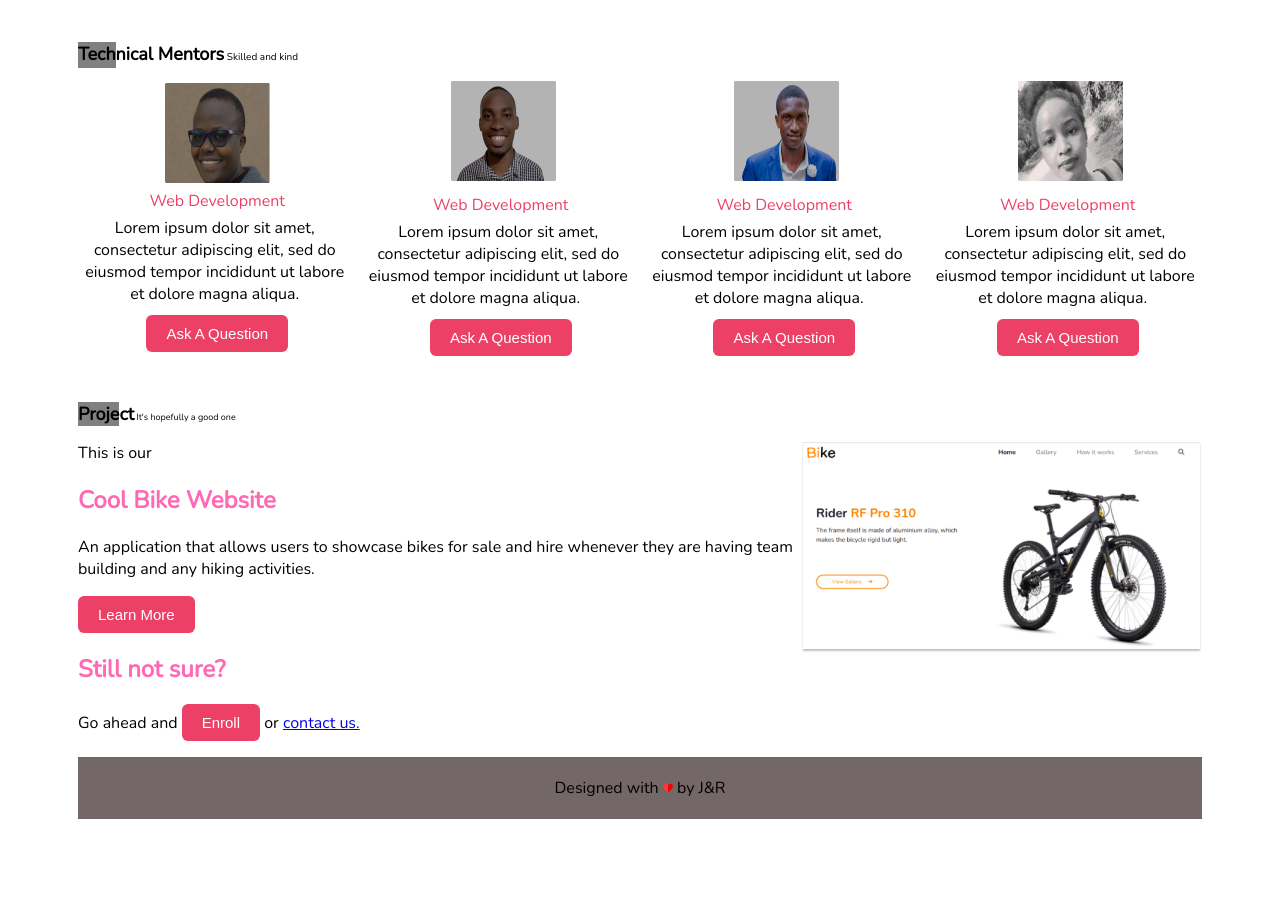
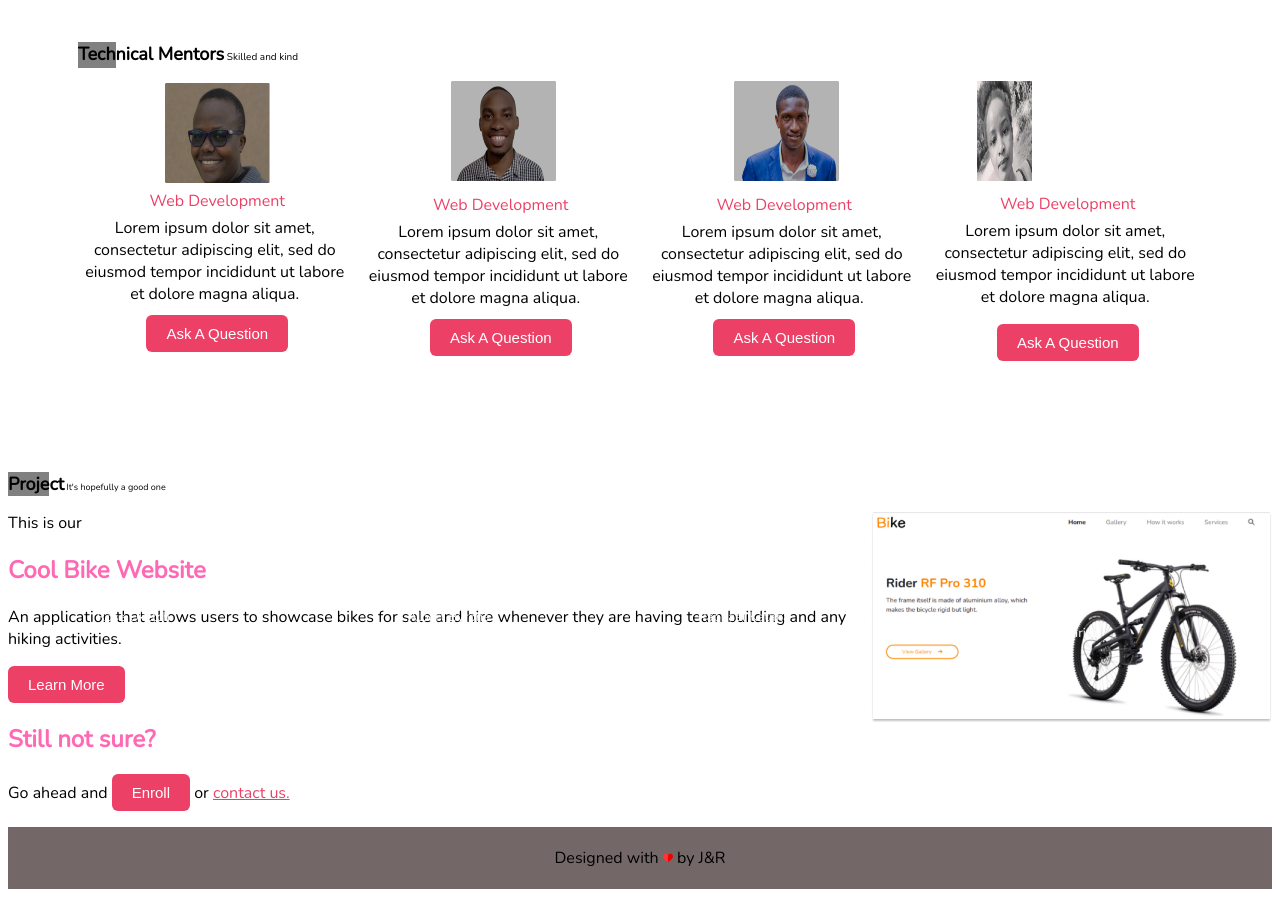
Before and after one commit to loretta-dhahabu/moringa-school-learning, a plain HTML site: page assets/index.html in a window 1280 px wide. Shown: the part 965-1862 px from the top of the page. Drawn offline with nearby package versions, Linux system fonts and the light colour scheme.

Commit message:
i tried to the best i could

```diff
--- a/assets/CSS/style.css
+++ b/assets/CSS/style.css
@@ -15,7 +15,6 @@ button {
     border-style: none;
 
    }
-
 
   .moringa{
       display: inline;
--- a/assets/index.html
+++ b/assets/index.html
@@ -16,6 +16,7 @@
 <body>
   <div class="imargin" style="margin: 10px;">
     <div class="nav_bar">
+      <div class="logo">
 
   <ul>
     <li><button style="background-color: #EC4067;">Enroll</button></li>
@@ -103,28 +104,33 @@
       <div class="Mentors" style="column-count: 4;column-gap: 10px;">
 
         <div class="column">
-    <img src="/assets/Images/image 5.png" alt="Rose Oketch" style="width: 40%;height: 100px;padding-top: 2px;"><br><span style="color: #EC4067;">Web Development</span><br>
+    <img src="/assets/Images/image 5.png" alt="Rose Oketch" style="width: 40%;height: 100px;padding-top: 2px;"><p class="mentor-name" style="color: white;top: 195%;right: 1110px;position: absolute;font-size: small;">Rose Oketch</p>
+    <br><span style="color: #EC4067;">Web Development</span><br>
       Lorem ipsum dolor sit amet, consectetur adipiscing elit, sed do eiusmod tempor incididunt ut labore et dolore magna aliqua.</p2>
 
     <div style="margin: 10px;"><button>Ask A Question</button></div>
         </div>
 
     <div class="column">
-    <p2><img src="/assets/Images/image 6.png" alt="Albert Byrone" style="width:40%;height: 100px;"><br><span style="color: #EC4067;">Web Development</span><br>
+    <p2><img src="/assets/Images/image 6.png" alt="Albert Byrone" style="width:40%;height: 100px;"><p class="mentor-name" style="color: white;top: 195%;right: 790px;position: absolute;font-size: small;">Albert Byrone</p>
+      <br><span style="color: #EC4067;">Web Development</span><br>
       Lorem ipsum dolor sit amet, consectetur adipiscing elit, sed do eiusmod tempor incididunt ut labore et dolore magna aliqua.</p2>
 
   <div style="margin: 10px;"><button>Ask A Question</button></div>
     </div>
 
     <div class="column">
-  <div><p2><img  src="/assets/Images/image 7.png" alt="Raphael Katana" style="width:40%;height: 100px;"><br><span style="color: #EC4067;">Web Development</span><br>
+  <div><p2><img  src="/assets/Images/image 7.png" alt="Raphael Katana" style="width:40%;height: 100px;"><p class="mentor-name" style="color: white;top: 195%;right: 490px;position: absolute;font-size: small;">Raphael Katana</p>
+    <br><span style="color: #EC4067;">Web Development</span><br>
     Lorem ipsum dolor sit amet, consectetur adipiscing elit, sed do eiusmod tempor incididunt ut labore et dolore magna aliqua.</p2>
   </div>
    <div style="margin: 10px;"><button>Ask A Question</button></div>
     </div>
 
     <div class="column">
-    <p2><img src="/assets/Images/image 8.png" alt="Christine Karimi" style="width:40%;height: 100px; "><br><span style="color: #EC4067;">Web Development</span><br>
+    <img src="/assets/Images/image 8.png" alt="Christine Karimi" style="width:40%;height: 100px; "><p class="mentor-name" style="color: white;top: 197%;right: 180px;position: absolute;font-size: small;">Christine Karimi</p>
+    </div>
+      <p><br><span style="color: #EC4067;">Web Development</span><br>
     Lorem ipsum dolor sit amet, consectetur adipiscing elit, sed do eiusmod tempor incididunt ut labore et dolore magna aliqua.</p2>
 
     <div style="margin: 10px;"><button>Ask A Question</button></div>
@@ -144,7 +150,7 @@
 
     <div>
       <h2>Still not sure?</h2>
-      <p>Go ahead and <button>Enroll</button> or <a href="#">contact us.</a></p>
+      <p>Go ahead and <button>Enroll</button> or <a href="#" style="color: #EC4067;">contact us.</a></p>
     </div>
 
     <footer>Designed with <img src="Images/like.png" alt="love" style="width: 10px;"> by J&R</footer>
```
